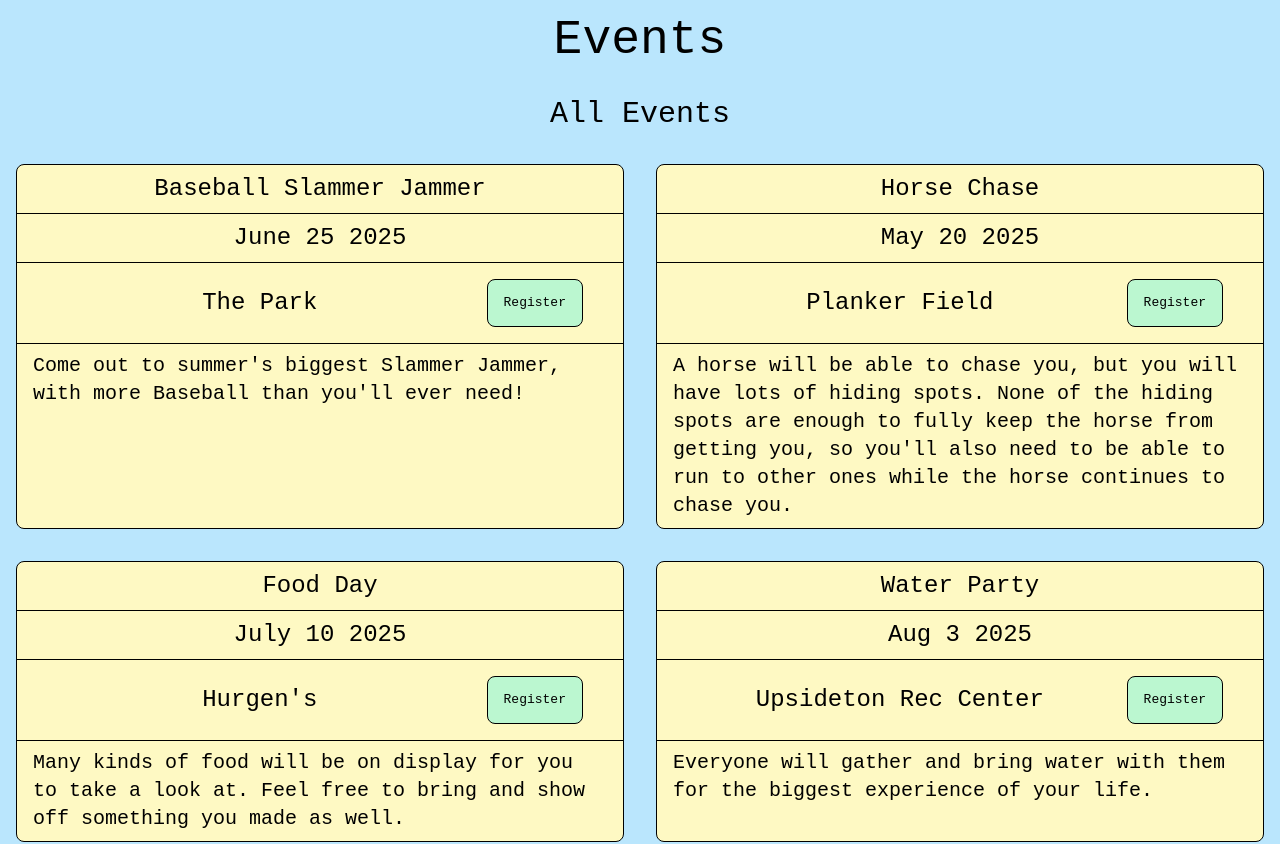
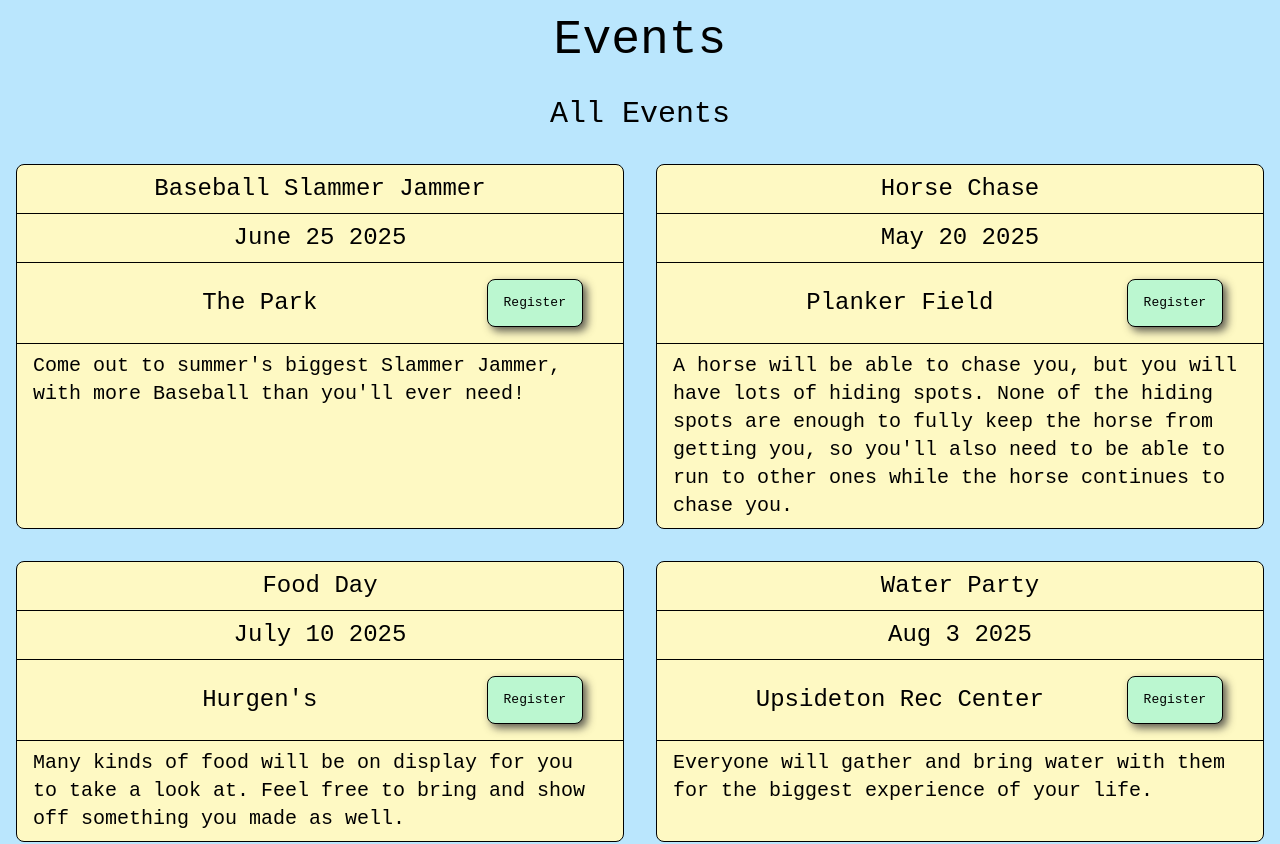
Before and after one commit to LJacobDev/vue-3-in-action-projects, a Vue app in the folder p04-event-booking-rewrite/: page / in a window 1280 px wide. Shown: the top 844 px of the page. Built offline with nearby package versions, Linux system fonts and the light colour scheme; data requests are answered from the project's data file.

Commit message:
Experiment with shadow around RoundedButton

```diff
--- a/p04-event-booking-rewrite/src/components/EventCard.vue
+++ b/p04-event-booking-rewrite/src/components/EventCard.vue
@@ -18,14 +18,14 @@ defineProps({
     <template #time>
       <h3 class="text-2xl">{{ event.when }}</h3>
     </template>
-    <div>
+    <template #default>
       <div class="p-4 flex justify-between items-center">
         <h3 class="text-2xl mx-auto">{{ event.location }}</h3>
         <RoundedButton class="mr-6" @click="console.log('clicked register')">
           Register
         </RoundedButton>
       </div>
-    </div>
+    </template>
     <template #footer>
       <h3 class="text-xl text-left">{{ event.description }}</h3>
     </template>
--- a/p04-event-booking-rewrite/src/components/RoundedButton.vue
+++ b/p04-event-booking-rewrite/src/components/RoundedButton.vue
@@ -9,3 +9,9 @@ defineEmits(['click'])
     <slot />
   </button>
 </template>
+
+<style scoped>
+button {
+  @apply shadow-[4px_4px_8px_rgba(50,50,50,0.8)];
+}
+</style>
```
